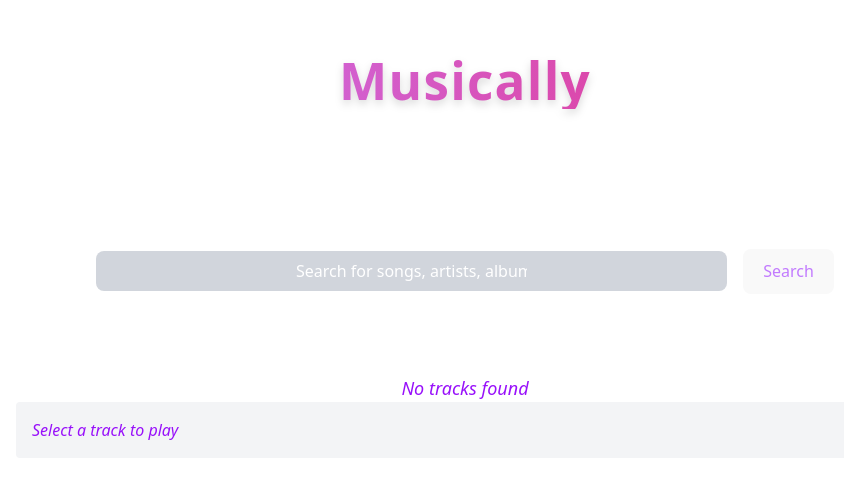
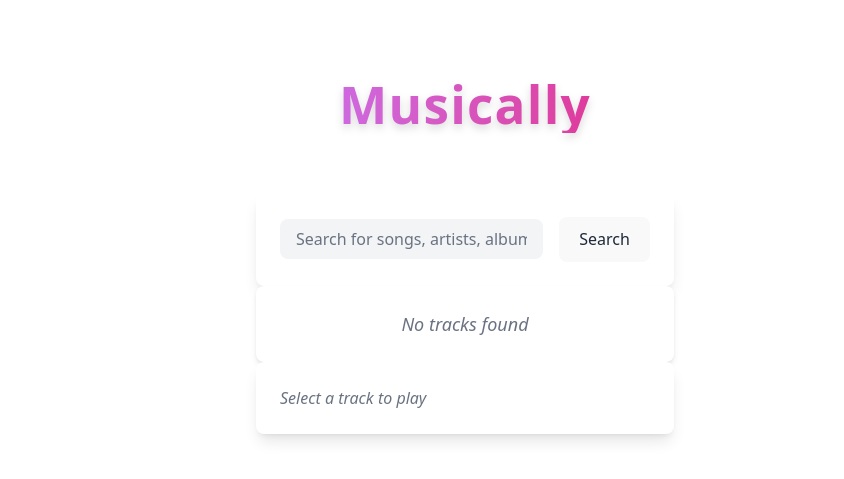
Before and after one commit to Robby47918/music-player, a React (Vite) app in the folder music-player-setup/: page / in a window 1280 px wide. Shown: the part 115-594 px from the top of the page, without its empty margins (175-1019 px from the left). Built offline with nearby package versions, Linux system fonts and the light colour scheme.

Commit message:
Final update of the styling stage

```diff
--- a/music-player-setup/src/components/MusicPlayer.jsx
+++ b/music-player-setup/src/components/MusicPlayer.jsx
@@ -33,24 +33,35 @@ const MusicPlayer = ({ currentTrack }) => {
   };
 
   return (
-    <div className="flex items-center gap-4 p-4 bg-gray-100 rounded">
+    <div className="flex items-center gap-6 p-6 bg-white rounded-lg shadow-lg">
   {currentTrack ? (
     <>
+      {/* Album Cover */}
       <img
         src={currentTrack.album.cover_small}
         alt={currentTrack.title}
-            className="w-16 h-16 rounded"
+        className="w-20 h-20 rounded-lg shadow-md"
       />
+
+      {/* Track Info */}
       <div>
-            <h3 className="font-bold">{currentTrack.title}</h3>
-            <p className="text-sm text-purple-600">{currentTrack.artist.name}</p>
+        <h3 className="text-lg font-extrabold text-gray-900">
+          {currentTrack.title}
+        </h3>
+        <p className="text-sm italic text-gray-500">
+          {currentTrack.artist.name}
+        </p>
       </div>
+
+      {/* Play/Pause Button */}
       <button
         onClick={togglePlayPause}
-            className="bg-gray-200 text-purple-400 px-4 py-2 rounded hover:bg-purple-600"
+        className="px-6 py-3 rounded-full bg-gray-200 text-gray-800 font-semibold hover:bg-gray-300 transition"
       >
         {isPlaying ? "Pause" : "Play"}
       </button>
+
+      {/* Volume Control */}
       <input
         type="range"
         min="0"
@@ -58,12 +69,14 @@ const MusicPlayer = ({ currentTrack }) => {
         step="0.01"
         value={volume}
         onChange={handleVolumeChange}
-            className="w-40 h-2 rounded-lg bg-gradient-to-r from-purple-400 via-red-500 to-pink-600"
+        className="w-40 h-2 rounded-lg bg-gray-300 accent-gray-800"
       />
+
+      {/* Hidden Audio Element */}
       <audio ref={audioRef}></audio>
     </>
   ) : (
-        <p className="italic text-purple-600">Select a track to play</p>
+    <p className="italic text-gray-500">Select a track to play</p>
   )}
 </div>
   );
--- a/music-player-setup/src/components/SearchBar.jsx
+++ b/music-player-setup/src/components/SearchBar.jsx
@@ -2,31 +2,35 @@ import React, { useState } from 'react';
 
 const SearchBar = ({ onSearch }) => {
   const [query, setQuery] = useState("");
+
   const handleInputChange = (e) => {
     setQuery(e.target.value);
   };
+
   const handleSubmit = (e) => {
     e.preventDefault();
     if (query.trim() !== "") {
       onSearch(query);
     }
   };
+
   return (
-        <form onSubmit={handleSubmit} className=" flex items-center gap-4 p-20">
+    <form onSubmit={handleSubmit} className="flex items-center gap-4 p-6 bg-white rounded-lg shadow-lg">
       <input
         type="text"
         value={query}
         onChange={handleInputChange}
         placeholder="Search for songs, artists, albums..."
-                className="w-full px-50 py-2 rounded-lg bg-gray-300 text-indigo-900 placeholder-white focus:placeholder-purple-400 focus:outline-none focus:ring-2 focus:ring-purple-500"
+        className="w-full px-4 py-2 rounded-lg bg-gray-100 text-gray-900 placeholder-gray-500 focus:placeholder-gray-700 focus:outline-none focus:ring-2 focus:ring-gray-400"
       />
       <button
         type="submit"
-                    className="bg-blue-500 text-purple-400 px-4 py-2 rounded hover:bg-blue-600"
+        className="px-6 py-2 rounded-lg bg-gray-200 text-gray-800 font-semibold hover:bg-gray-300 transition"
       >
         Search
       </button>
     </form>
   );
 };
+
 export default SearchBar;
--- a/music-player-setup/src/components/TrackCard.jsx
+++ b/music-player-setup/src/components/TrackCard.jsx
@@ -2,31 +2,31 @@ import React from "react";
 
 const TrackCard = ({ track, onPlay, onAddToPlaylist }) => {
   return (
-    <div className="track-card flex items-center gap-4 p-2 border-b">
+    <div className="flex items-center gap-4 p-4 bg-white rounded-lg shadow-md hover:shadow-lg transition border border-gray-200">
       {/* Album Art */}
       <img
         src={track.album.cover_small}
         alt={`${track.title} cover`}
-        className="w-16 h-16 rounded"
+        className="w-16 h-16 rounded-lg shadow-sm"
       />
 
       {/* Track Info */}
       <div className="flex-1">
-        <h3 className="font-bold">{track.title}</h3>
-        <p className="text-sm text-gray-600">{track.artist.name}</p>
+        <h3 className="text-lg font-bold text-gray-900">{track.title}</h3>
+        <p className="text-sm italic text-gray-500">{track.artist.name}</p>
       </div>
 
-         {/* Action Buttons */}
+      {/* Action Buttons */}
       <div className="flex gap-2">
         <button
           onClick={() => onPlay(track)}
-          className="bg-purple-500 text-white px-3 py-1 rounded hover:bg-purple-600"
+          className="px-4 py-2 rounded-lg bg-gray-200 text-gray-800 font-semibold hover:bg-gray-300 transition"
         >
           Play
         </button>
         <button
           onClick={() => onAddToPlaylist(track)}
-          className="bg-green-500 text-white px-3 py-1 rounded hover:bg-green-600"
+          className="px-4 py-2 rounded-lg bg-gray-200 text-gray-800 font-semibold hover:bg-gray-300 transition"
         >
           + Playlist
         </button>
--- a/music-player-setup/src/components/TrackList.jsx
+++ b/music-player-setup/src/components/TrackList.jsx
@@ -3,11 +3,15 @@ import TrackCard from "./TrackCard";
 
 const TrackList = ({ tracks, onPlay, onAddToPlaylist }) => {
   if (!tracks || tracks.length === 0) {
-    return <p className="text-purple-600 italic text-lg">No tracks found</p>;
+    return (
+      <p className="italic text-gray-500 text-lg bg-white p-6 rounded-lg shadow-md">
+        No tracks found
+      </p>
+    );
   }
 
   return (
-    <div className="track-list">
+    <div className="grid gap-4 p-6 bg-white rounded-lg shadow-md">
       {tracks.map((track) => (
         <TrackCard
           key={track.id}
```
Lines whose indentation alone changed are shown as unchanged.
